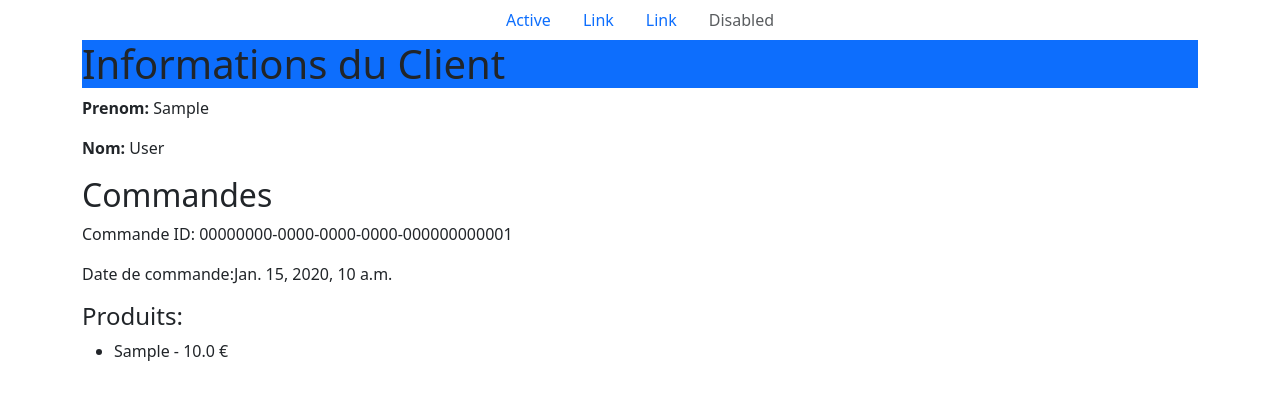
After one commit to ArielChrist/E_commerce_Django, a Django app: page /commande/1/ in a window 1280 px wide. The commit adds this page. Shown: the top 400 px of the page. Run offline with Django 5.2, Linux system fonts and the light colour scheme; tables that the repository leaves empty hold one stand-in row (values such as "Sample post"); some libraries are stand-ins or nearby versions.

Commit message:
templates

```diff
--- a/Ecommerce/settings.py
+++ b/Ecommerce/settings.py
@@ -43,7 +43,8 @@ INSTALLED_APPS = [
 ]
 
 MIDDLEWARE = [
-    'orders.middlewares.HeaderMiddleware',
+    'orders.middlewares.BlockScrapingToolsMiddleware',
+    'orders.middlewares.HeaderMiddleware', # Middleware que nous avons défini
     'django.middleware.security.SecurityMiddleware',
     'django.contrib.sessions.middleware.SessionMiddleware',
     'django.middleware.common.CommonMiddleware',
--- a/orders/middlewares.py
+++ b/orders/middlewares.py
@@ -1,3 +1,6 @@
+
+from django.http import HttpResponseForbidden
+
 
 class HeaderMiddleware:
 
@@ -13,3 +16,18 @@ class HeaderMiddleware:
         # Traitement après exécution de la vue
         print('Après vue from middleware')
         return response
+
+
+class BlockScrapingToolsMiddleware:
+
+    def __init__(self, get_response):
+        self.get_response = get_response
+
+
+    def __call__(self, request, *args, **kwargs):
+        user_agent = request.META.get('HTTP_USER_AGENT')
+        tools_to_block = ['PostmanRuntime/7.37.3', 'python-requests', 'Scrapy']
+        if user_agent in tools_to_block:
+            return HttpResponseForbidden('Agent non authorisé')
+
+        return self.get_response(request, *args, **kwargs)
--- /dev/null
+++ b/orders/templates/base.html
@@ -0,0 +1,40 @@
+<!DOCTYPE html>
+<html lang="en">
+<head>
+    <meta charset="UTF-8">
+    <meta name="viewport" content="width=device-width, initial-scale=1.0">
+    <title>E-commerce</title>
+    <link href="https://cdn.jsdelivr.net/npm/bootstrap@5.0.2/dist/css/bootstrap.min.css" rel="stylesheet" integrity="sha384-EVSTQN3/azprG1Anm3QDgpJLIm9Nao0Yz1ztcQTwFspd3yD65VohhpuuCOmLASjC" crossorigin="anonymous">
+    {% block customcss %} {% endblock %} <!--Ces blocks sont ce qu'on appelle des placeholders (espaces reservés). Ils pourront être surchargés
+    pour définir du contenu spécifique -->
+
+    <!--Ceci est la page principale qui va contenir la structure de base de l'ensemble de nos pages web ainsi que les fichiers connexes (css, js etc.)-->
+</head>
+<body>
+    {% block header %}
+    <ul class="nav justify-content-center">
+      <li class="nav-item">
+        <a class="nav-link active" aria-current="page" href="#">Active</a>
+      </li>
+      <li class="nav-item">
+        <a class="nav-link" href="#">Link</a>
+      </li>
+      <li class="nav-item">
+        <a class="nav-link" href="#">Link</a>
+      </li>
+      <li class="nav-item">
+        <a class="nav-link disabled" href="#" tabindex="-1" aria-disabled="true">Disabled</a>
+      </li>
+    </ul>
+    {% endblock %}
+    {% block content %}
+
+    {% endblock %}
+
+    {% block script %}
+
+    {% endblock %}
+    <script src="https://cdn.jsdelivr.net/npm/@popperjs/core@2.9.2/dist/umd/popper.min.js" integrity="sha384-IQsoLXl5PILFhosVNubq5LC7Qb9DXgDA9i+tQ8Zj3iwWAwPtgFTxbJ8NT4GN1R8p" crossorigin="anonymous"></script>
+    <script src="https://cdn.jsdelivr.net/npm/bootstrap@5.0.2/dist/js/bootstrap.min.js" integrity="sha384-cVKIPhGWiC2Al4u+LWgxfKTRIcfu0JTxR+EQDz/bgldoEyl4H0zUF0QKbrJ0EcQF" crossorigin="anonymous"></script>
+</body>
+</html>
--- /dev/null
+++ b/orders/templates/orders/detail_client.html
@@ -0,0 +1,31 @@
+{% extends 'base.html' %} <!-- Cette instruction permet d'hériter le contenu du template référencé -->
+{% load static %} <!-- Cette instruction permet de charger (rendre accessible) les fichiers statiques sur le template courant -->
+
+{% block customcss %}
+<link href="{% static 'css/main.css' %}" rel="stylesheet" >
+<link rel="stylesheet" href="{% static 'bootstrap/css/bootstrap.min.css' %}">
+{% endblock %}
+
+{% block content %}
+<div class="container mb-3">
+    <div class="card-header bg-primary">
+    <h1>Informations du Client</h1>
+    </div>
+    <div class="card-body">
+    <p><strong>Prenom:</strong> {{ client.first_name }}</p>
+    <p><strong>Nom:</strong> {{ client.last_name }}</p>
+    </div>
+    <h2>Commandes</h2>
+        <div>
+            <p>Commande ID: {{ commande.numero_commande}}</p>
+            <p>Date de commande:{{ commande.create_at}} </p>
+            <h4>Produits:</h4>
+            <ul>
+                {% for produit in produits %}
+                    <li>{{ produit.libelle}} - {{ produit.prix }} €</li>
+                {% endfor %}
+            </ul>
+        </div>
+</div>
+
+{% endblock %}
--- a/orders/urls.py
+++ b/orders/urls.py
@@ -1,9 +1,11 @@
 from django.urls import path
-from .views import hello, client_infos, process_test_request, HomeView, index
+from .views import hello, client_infos, process_test_request, HomeView, index, detail_client
 
 urlpatterns = [
     path('hello/', hello),
     path('commande-infos/<int:id>/', client_infos),
     path('test-request/', process_test_request),
     path('cb-view/', HomeView.as_view()),
-    path('home/', index)]
+    path('home/', index),
+    path('commande/<int:id>/', detail_client),
+]
--- a/orders/views.py
+++ b/orders/views.py
@@ -6,14 +6,16 @@ from django.views.decorators.csrf import csrf_exempt
 from django.views import View
 from django.contrib.auth.decorators import login_required
 from .models import Produit, Client
-from .decorators import decorator
+from .decorators import decorator, is_user_authenticated
+from datetime import datetime
+
 
 def index(request):
-    context  = {
-        "nom" : "Ngato",
-        "prenom" : "Ariel",
-        "date" : "20-07-24",
-        "etudiants" : ["etudiant1", "etudiant2", "etudiant3"]
+    context = {
+        "nom": "NGATO",
+        "class": "django",
+        "date": datetime.now(),
+        "etudiants": ["Etudiant 1", "Etudiant 2", "Etudiant 3"]
     }
     return render(request, "orders/index.html", context)
 
@@ -37,7 +39,7 @@ def client_infos(request, id):
     except Client.DoesNotExist:
         raise Http404("Le client n'existe pas!")
 
-    client = get_object_or_404(Client, )
+    #client = get_object_or_404(client)
     commande = client.commandes.all()[3]
     products = commande.produits.all()
     divs = [f"""
@@ -64,8 +66,7 @@ def client_infos(request, id):
     return HttpResponse(html)
 
 
-# @require_http_methods(["POST"])
-@decorator
+@is_user_authenticated
 def process_test_request(request):
     if request.method == "POST":
         # traitement
@@ -84,6 +85,7 @@ def process_test_request(request):
 
 class HomeView(View):
 
+    @method_decorator(is_user_authenticated)
     def get(self, request):
         return HttpResponse('This is get method')
 
@@ -99,3 +101,23 @@ class HomeView(View):
     @method_decorator(csrf_exempt)
     def delete(self, request):
         return HttpResponse('This is delete method')
+
+
+def list_products(request):
+    products = Produit.objects.all()
+    return render(request, 'orders/list_products.html', {'produits': products})
+
+
+def detail_client(request, id):
+    client = get_object_or_404(Client, pk=id)
+    commandes = client.commandes.all()
+    produits = []
+    for commande in commandes:
+        for produit in commande.produits.all():
+            produits.append(produit)
+    context = {
+        'client' : client,
+        'commande' : commande,
+        'produits' : produits,
+    }
+    return render(request, 'orders/detail_client.html', context)
```
Also changed, not shown: orders/decorators.py (+12 -0 lines), orders/templates/orders/index.html (+34 -21 lines), orders/models.py (line endings or trailing spaces).
